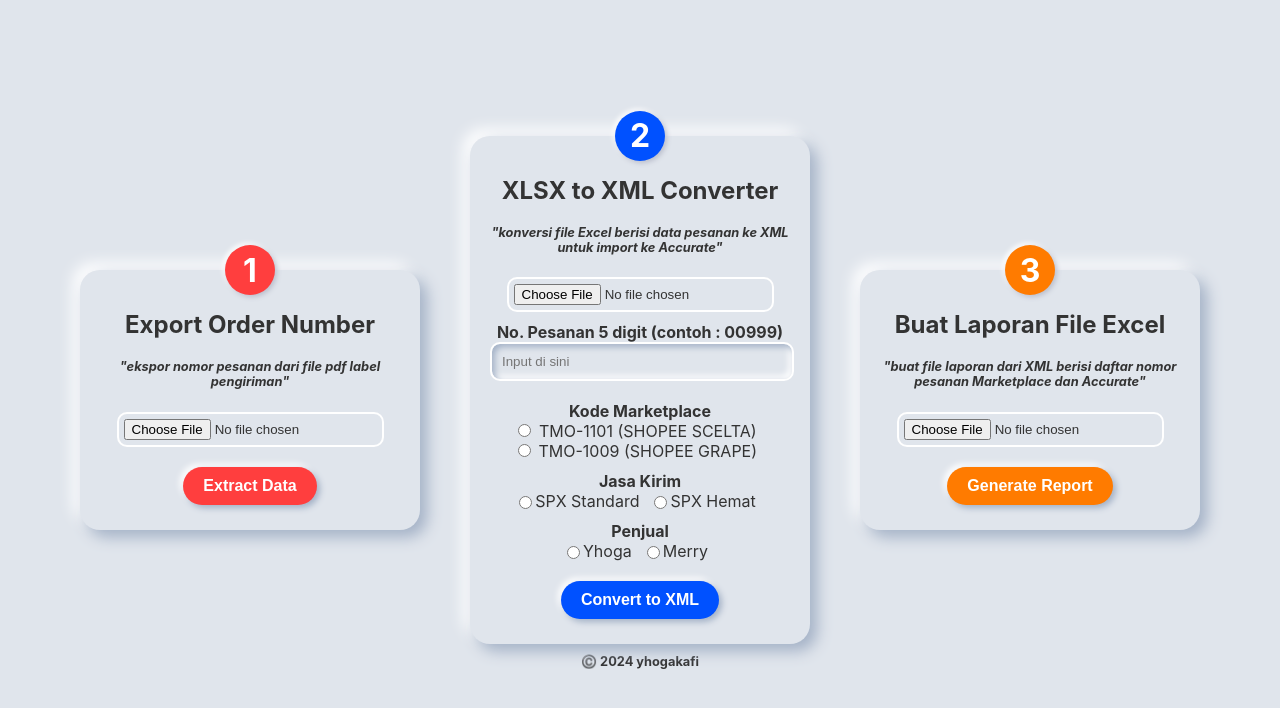
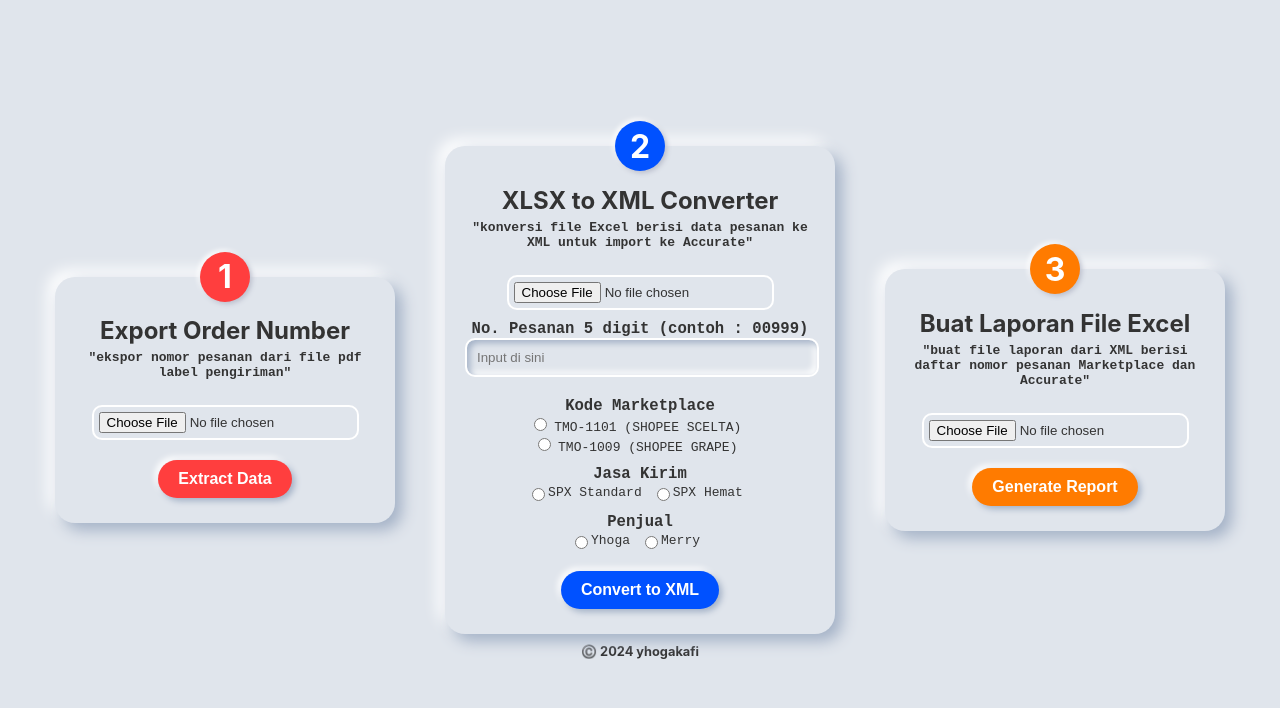
Before and after one commit to yhogakafi/yhogakafi.github.io, a plain HTML site: page apps/import_order/import_order.html in a window 1280 px wide. Drawn offline with Linux system fonts and the light colour scheme.

Commit message:
change font family

```diff
--- a/apps/import_order/style.css
+++ b/apps/import_order/style.css
@@ -74,7 +74,7 @@ body {
     border-radius: 20px;
     box-shadow: 7px 7px 15px #a3b1c6,
                 -7px -7px 15px #ffffff;
-    width: 300px;
+    width: 350px;
     text-align: center;
 }
 
@@ -103,13 +103,14 @@ h1 {
 }
 
 h2 {
-    margin-bottom: 20px;
+    margin-bottom: 0px;
     color: #333;
 }
 
 h3 {
-    font-size: 0.8em;
-    font-style: oblique;
+    font-family: monospace;
+    margin: 5px 0 15px;
+    font-size: 1em;
 }
 
 h4 {
@@ -122,11 +123,12 @@ h4 {
 }
 
 label {
-    font-size: 1em;
+    font-family: monospace;
+    font-size: 1.2em;
     display: block;
     margin-bottom: 0px;
     color: #333;
-    font-weight: bold;
+    font-weight: bolder;
 }
 
 .file-input {
@@ -153,6 +155,7 @@ label {
 }
 
 .radio-label {
+    font-family: monospace;
     font-size: 1em;
     font-weight: normal;
     display: inline-block;
```
